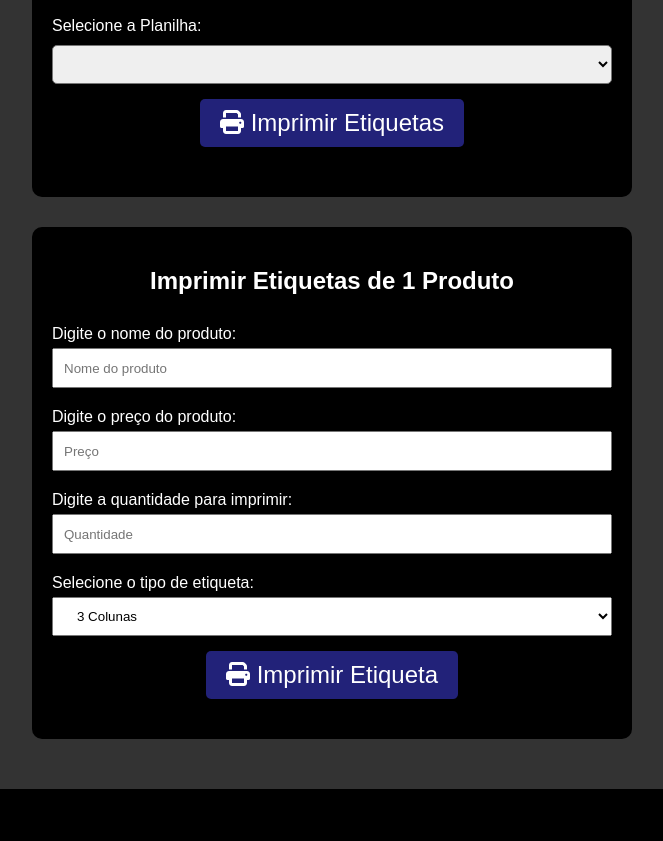
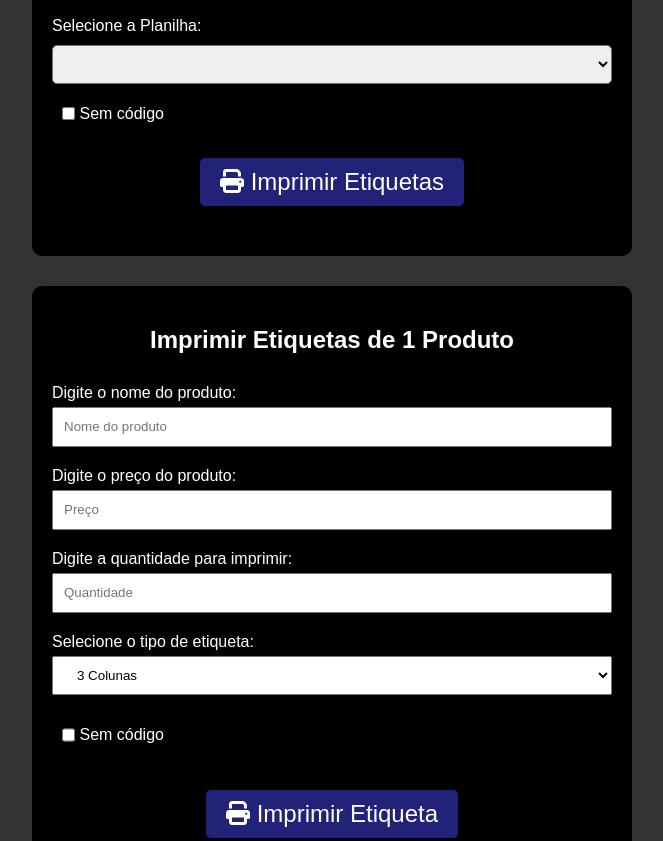
Before and after one commit to Massaki19989/AtomacaoEtiquetasFront, a plain HTML site: page .Front Gerador de Etiqueta/index.html in a window 1280 px wide. Shown: the part 741-1582 px from the top of the page, without its empty margins (308-971 px from the left). Drawn offline with Linux system fonts and the light colour scheme; no server answers.

Commit message:
Tirar Código

```diff
--- a/.Front Gerador de Etiqueta/css/style.css
+++ b/.Front Gerador de Etiqueta/css/style.css
@@ -315,3 +315,23 @@ footer{
     background-color: black;
     padding: 40px 0;
 }
+
+.noCode{
+    text-align: left;
+    padding: 20px 10px;
+}
+
+.noCode input[type=checkbox]{
+    width: auto;
+    display: inline-block;
+    vertical-align: middle;
+    margin: 0;
+    padding: 0;
+}
+
+.noCode label{
+    display: inline-block;
+    vertical-align: middle;
+    margin: 0;
+    padding: 0;
+}
--- a/.Front Gerador de Etiqueta/index.html
+++ b/.Front Gerador de Etiqueta/index.html
@@ -70,6 +70,10 @@
                     <label for="sheet" id="lSheet">Selecione a Planilha:</label>
                     <select name="sheet" id="sheet" required></select>
                     <input type="file" id="file" name="excel" accept=".xlsx" required>
+                    <div class="noCode">
+                        <input type="checkbox" name="code" id="noCode" style="cursor: pointer;" value="true">
+                        <label for="noCode" style="cursor: pointer; user-select: none;">Sem código</label>
+                    </div><!--noCode-->
                     <button id="processButton" class="print"><i class="fa fa-print"></i> Imprimir Etiquetas</button>
                 </form>
             </section><!--file-->
@@ -84,7 +88,7 @@
                     <label for="price">Digite o preço do produto:</label>
                     <input type="text" name="price" id="price" placeholder="Preço" required>
 
-                    <label for="price">Digite a quantidade para imprimir:</label>
+                    <label for="qtd">Digite a quantidade para imprimir:</label>
                     <input type="text" name="qtd" id="qtd" placeholder="Quantidade" required>
 
                     <label for="colOne">Selecione o tipo de etiqueta:</label>
@@ -92,6 +96,11 @@
                         <option value="3">3 Colunas</option>
                         <option value="2">2 Colunas</option>
                     </select>
+
+                    <div class="noCode">
+                        <input type="checkbox" name="code" id="noCode2" style="cursor: pointer;" value="true">
+                        <label for="noCode2" style="cursor: pointer; user-select: none;">Sem código</label>
+                    </div><!--noCode-->
 
                     <button id="btnOne" class="print"><i class="fa fa-print"></i> Imprimir Etiqueta</button>
                 </form>
--- a/.Front Gerador de Etiqueta/js/api/umaEtiqueta.js
+++ b/.Front Gerador de Etiqueta/js/api/umaEtiqueta.js
@@ -1,5 +1,6 @@
 const button2 = document.getElementById('btnOne');
 const formEtiqueta2 = document.getElementById('printOne')
+
 
 
 async function imprimir2(url){
@@ -11,6 +12,17 @@ async function imprimir2(url){
         col: document.getElementById("colOne").value,
         printer: printer
     }
+
+    try{
+        if(document.getElementById('noCode2').value){
+            formData.code = document.getElementById('noCode2').value
+        }
+    }catch(err){
+        console.log(err.message)
+    }
+
+
+
     try{
         const response = await fetch(url, {
             method: 'POST',
```
